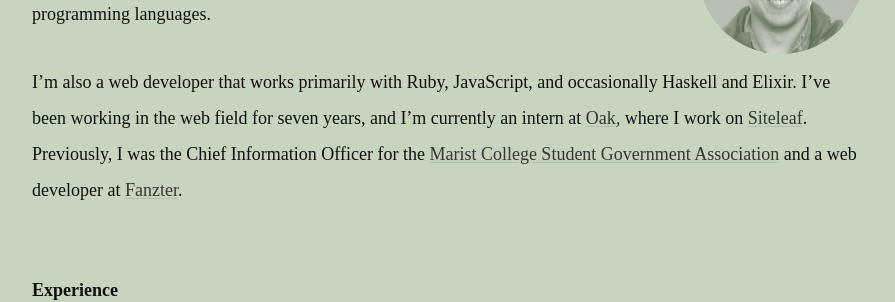
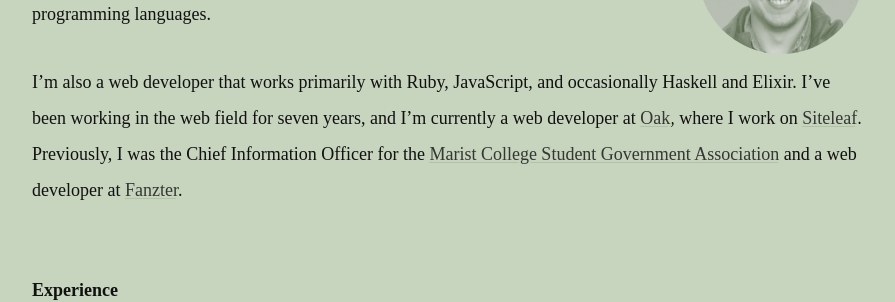
Before and after one commit to ethnt/ethnt.me, a Jekyll site: the page built from information.markdown, in a window 1280 px wide. Shown: the part 340-642 px from the top of the page, without its empty margins (96-991 px from the left). Built offline with Jekyll 4.4.1, drawn with Linux system fonts in a browser that asks for light colours.

Commit message:
Updated Information

```diff
--- a/information.markdown
+++ b/information.markdown
@@ -7,4 +7,4 @@
 
 I'm a student at [Marist College](http://marist.edu) pursuing a degree in computer science with a focus on software development, as well as minors in graphic design, information systems, and information technology. Particularly, I've focused on web development and programming languages.
 
-I'm also a web developer that works primarily with Ruby, JavaScript, and occasionally Haskell and Elixir. I’ve been working in the web field for seven years, and I'm currently an intern at [Oak](http://oak.is), where I work on [Siteleaf](http://siteleaf.com). Previously, I was the Chief Information Officer for the [Marist College Student Government Association](http://sga.marist.edu) and a web developer at [Fanzter](http://en.wikipedia.org/wiki/Fanzter).
+I'm also a web developer that works primarily with Ruby, JavaScript, and occasionally Haskell and Elixir. I’ve been working in the web field for seven years, and I'm currently a web developer at [Oak](http://oak.is), where I work on [Siteleaf](http://siteleaf.com). Previously, I was the Chief Information Officer for the [Marist College Student Government Association](http://sga.marist.edu) and a web developer at [Fanzter](http://en.wikipedia.org/wiki/Fanzter).
```
